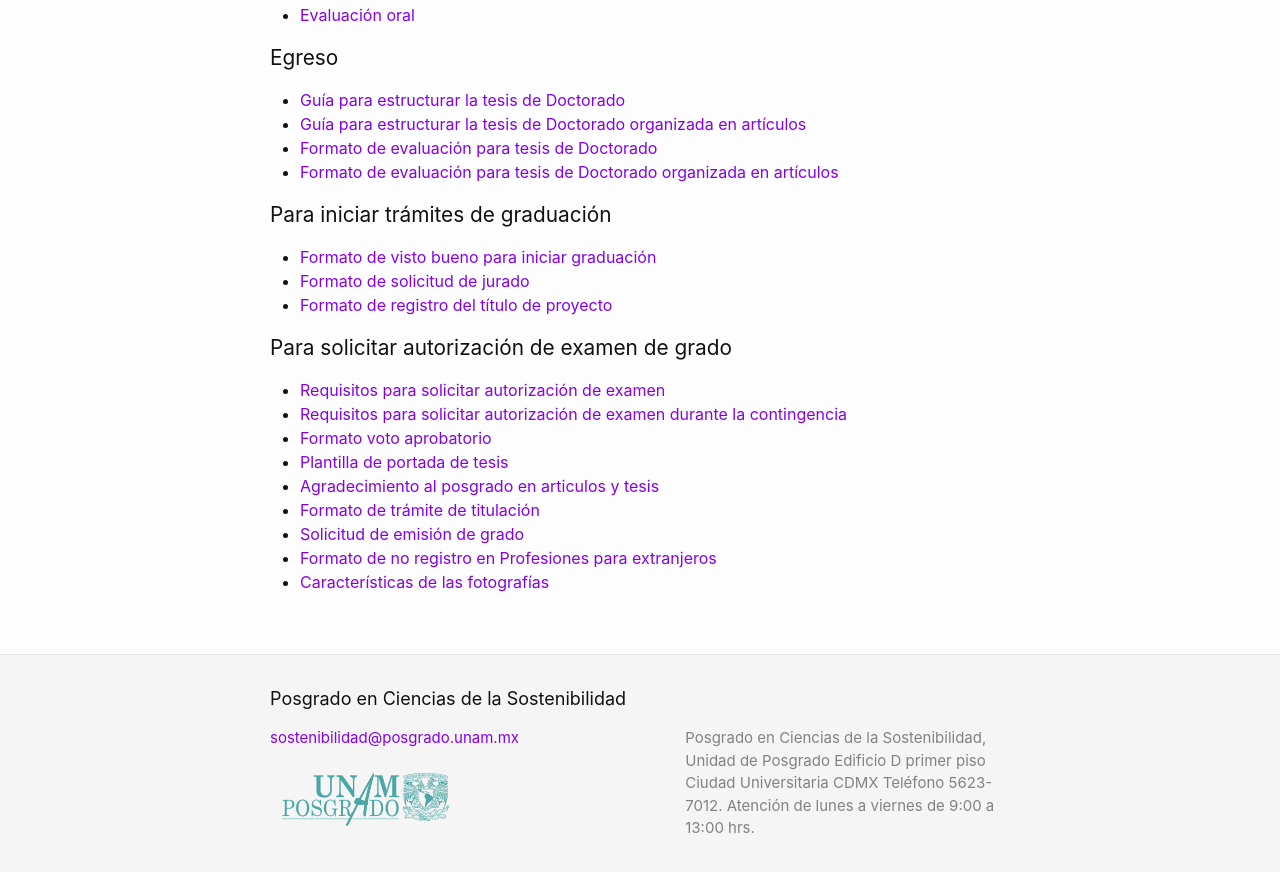
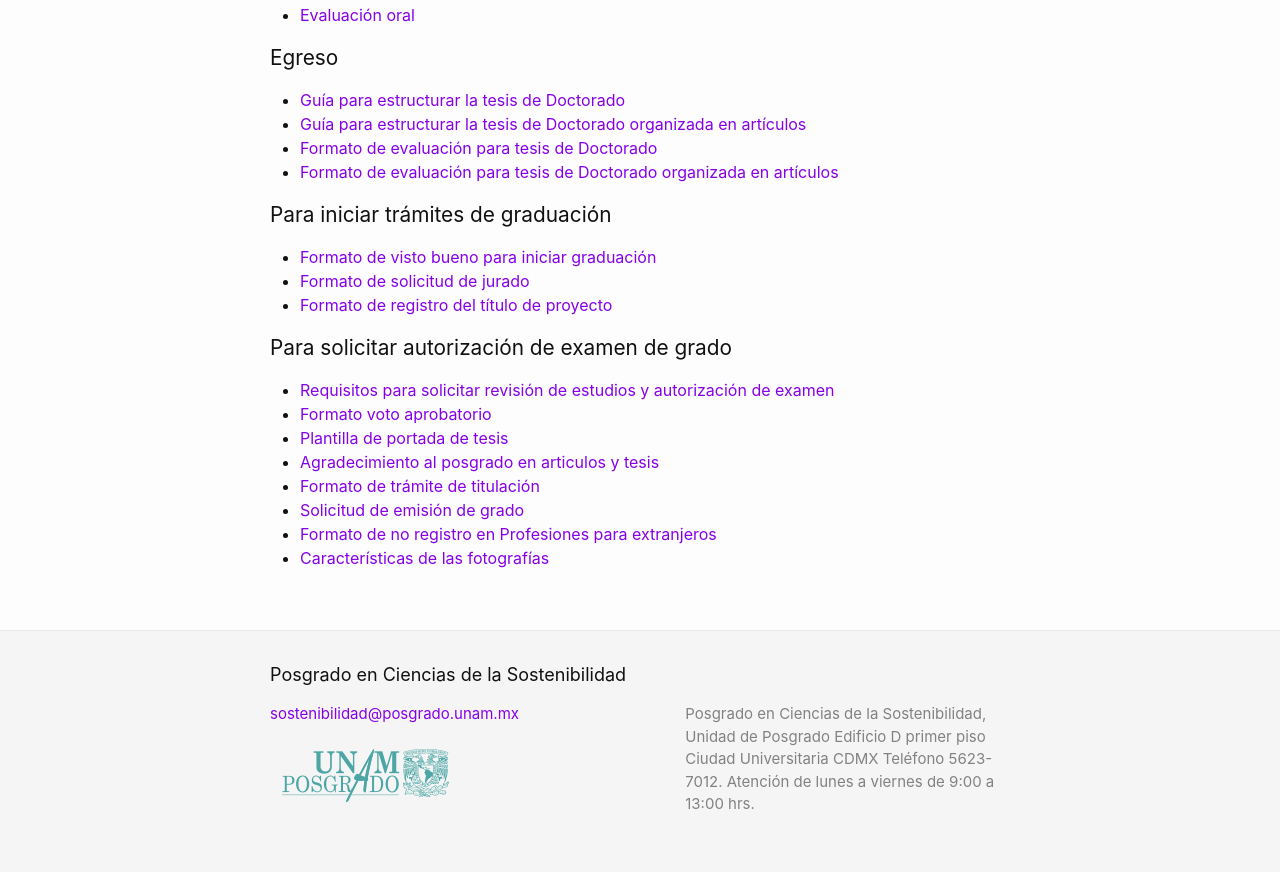
Before and after one commit to pcs-unam/pcs-unam.github.io, a Jekyll site: the page built from doctorado/descargables.md, in a window 1280 px wide and 900 px high, scrolled down 850 px. Shown: the top 872 px of the window. Built offline with Jekyll 4.4.1, drawn with Linux system fonts in a browser that asks for light colours.

Commit message:
Se quitaron los requisitos de autorización de examen para contingencia

```diff
--- a/doctorado/descargables.md
+++ b/doctorado/descargables.md
@@ -43,8 +43,7 @@ permalink: /doctorado/descargables/
 
 ## Para solicitar autorización de examen de grado
 
- - [Requisitos para solicitar autorización de examen](/assets/docs/graduacion_doctorado/doc_solicitar_autorizacion_examen.pdf)
- - [Requisitos para solicitar autorización de examen durante la contingencia](/assets/docs/graduacion_doctorado/doc_solicitar_autorizacion_examen_contingencia.pdf)
+ - [Requisitos para solicitar revisión de estudios y autorización de examen](/assets/docs/graduacion_doctorado/doc_solicitar_autorizacion_examen.pdf)
  - [Formato voto aprobatorio](/assets/docs/graduacion_doctorado/fvad.docx)
  - [Plantilla de portada de tesis](/assets/docs/graduacion_doctorado/portada-tesis-doc-pcs.docx)
  - [Agradecimiento al posgrado en articulos y tesis](/assets/docs/graduacion_doctorado/agradecimiento_al_posgrado_en_articulos_y_tesis.pdf)
```
